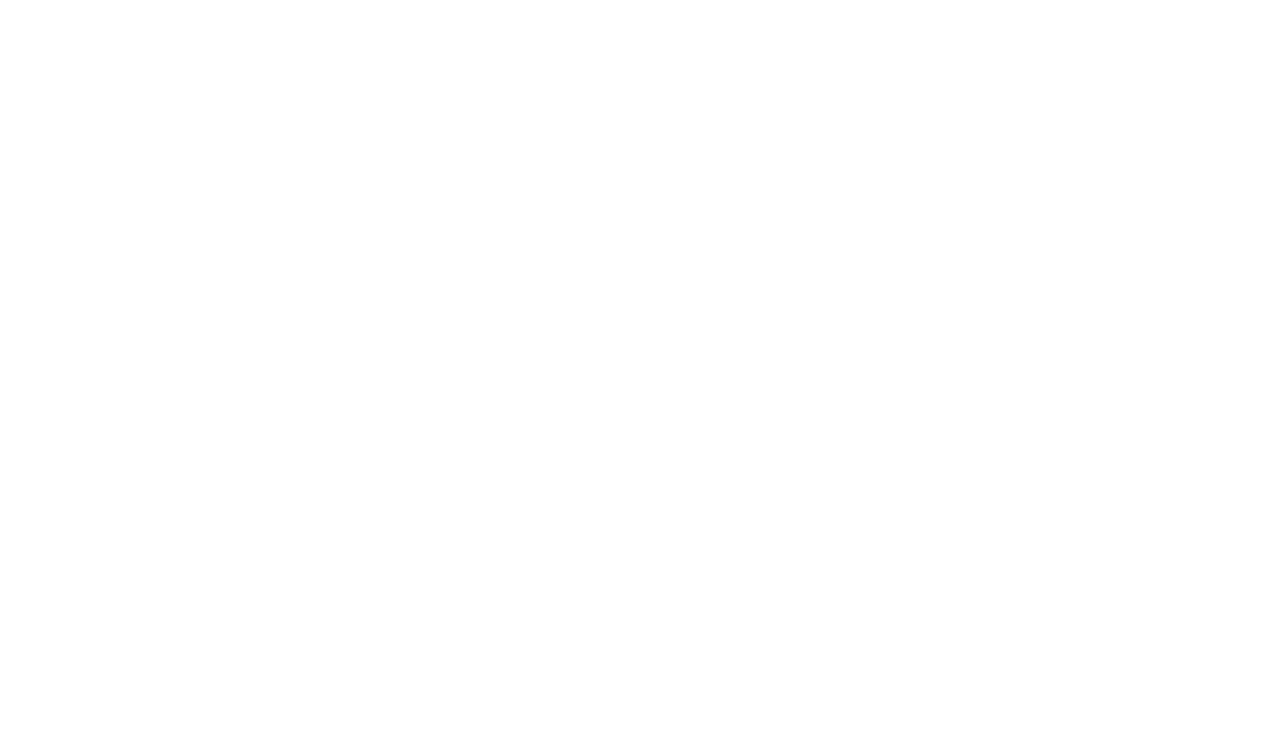
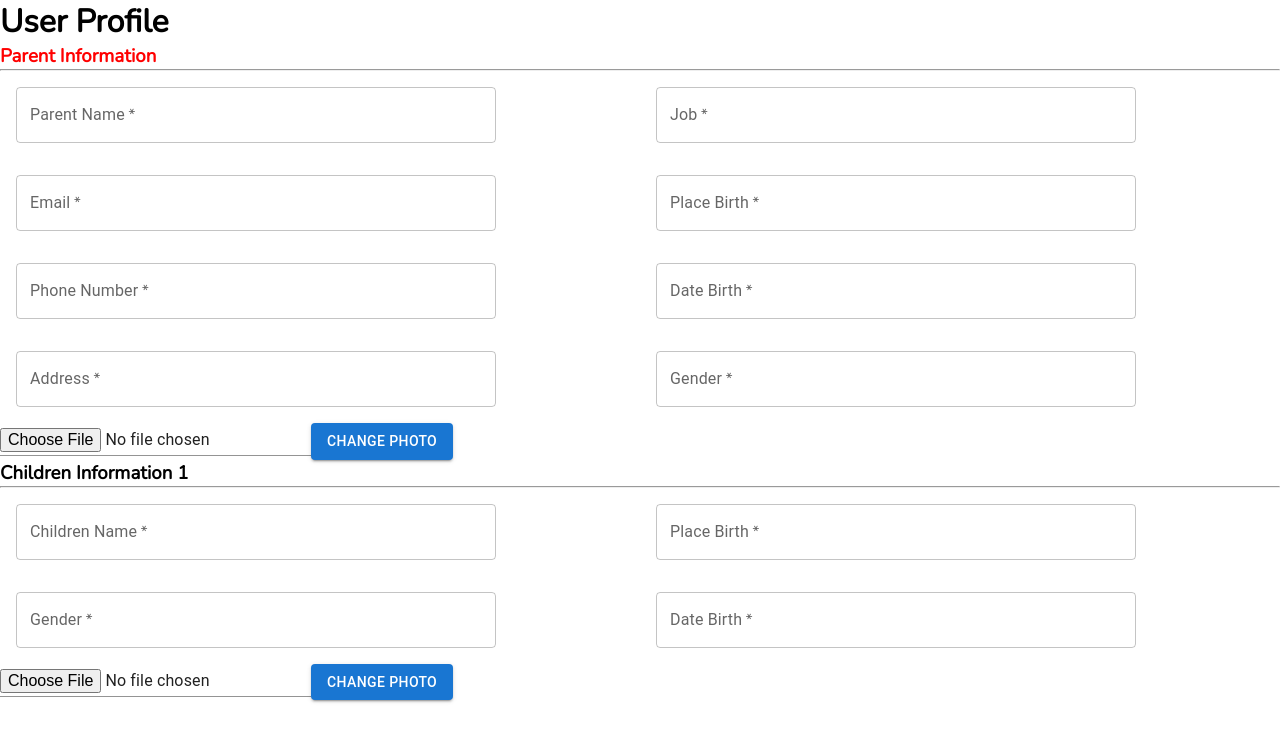
Before and after one commit to tiasafernanda/Hi-Parents, a React (Create React App) app: page /dashboardparent in a window 1280 px wide. Before the commit this address had no page. Shown: the top 742 px of the page. Built offline with nearby package versions, Linux system fonts and the light colour scheme.

Commit message:
mengambil sidebar

```diff
--- a/src/pages/dashboardParents/DashboardParent.jsx
+++ b/src/pages/dashboardParents/DashboardParent.jsx
@@ -1,9 +1,136 @@
-import React from 'react'
+import * as React from "react";
+import Box from "@mui/material/Box";
+import TextField from "@mui/material/TextField";
+import Input from "@mui/material/Input";
+import Button from "@mui/material/Button";
 
-export default function DashboardParent() {
-    return (
-        <div>
-            <h1>ok</h1>
+export default function ProfileParent() {
+  return (
+    <>
+      <h1>User Profile</h1>
+      <h3 style={{ color: "red" }}>Parent Information</h3>
+      <hr />
+      <Box
+        component="form"
+        sx={{
+          "& .MuiTextField-root": { m: 2, width: "50ch" }
+        }}
+        noValidate
+        autoComplete="off"
+      >
+        <div style={{ display: "flex" }}>
+          <Box sx={{ width: "50%", display: "flex", flexDirection: "column"}}>
+            <TextField
+              sx={{ width: "100%" }}
+              required
+              id="outlined-required"
+              label="Parent Name"
+              placeholder="Parent Name"
+            />
+            <TextField
+              required
+              id="outlined-required"
+              label="Email"
+              placeholder="Email"
+            />
+            <TextField
+              required
+              id="outlined-required"
+              label="Phone Number"
+              type="number"
+              placeholder="Phone Number"
+            />
+            <TextField
+              required
+              id="outlined-required"
+              label="Address"
+              type="text"
+              placeholder="Address"
+            />
+            <label htmlFor="contained-button-file">
+              <Input
+                accept="image/*"
+                id="contained-button-file"
+                multiple
+                type="file"
+              />
+              <Button variant="contained" component="span">
+                Change Photo
+              </Button>
+            </label>
+          </Box>
+          <Box sx={{ display: "flex", flexDirection: "column" }}>
+            <TextField
+              required
+              id="outlined-required"
+              label="Job"
+              placeholder="Job"
+            />
+            <TextField
+              required
+              id="outlined-required"
+              label="Place Birth"
+              placeholder="Place Birth"
+            />
+            <TextField
+              required
+              id="outlined-required"
+              label="Date Birth"
+              placeholder="Date Birth"
+            />
+            <TextField
+              required
+              id="outlined-required"
+              label="Gender"
+              type="text"
+              placeholder="Gender"
+            />
+          </Box>
         </div>
-    )
+        <h3>Children Information 1</h3>
+        <hr />
+        <div style={{ display: "flex" }}>
+          <Box sx={{ width: "50%", display: "flex", flexDirection: "column" }}>
+            <TextField
+              required
+              id="outlined-required"
+              label="Children Name"
+              placeholder="Children Name"
+            />
+            <TextField
+              required
+              id="outlined-required"
+              label="Gender"
+              placeholder="Gender"
+            />
+            <label htmlFor="contained-button-file">
+              <Input
+                accept="image/*"
+                id="contained-button-file"
+                multiple
+                type="file"
+              />
+              <Button variant="contained" component="span">
+                Change Photo
+              </Button>
+            </label>
+          </Box>
+          <Box sx={{ display: "flex", flexDirection: "column" }}>
+            <TextField
+              required
+              id="outlined-required"
+              label="Place Birth"
+              placeholder="Place Birth"
+            />
+            <TextField
+              required
+              id="outlined-required"
+              label="Date Birth"
+              placeholder="Date Birth"
+            />
+          </Box>
+        </div>
+      </Box>
+    </>
+  );
 }
--- a/src/pages/homepage/HomePage.jsx
+++ b/src/pages/homepage/HomePage.jsx
@@ -1,9 +1,36 @@
-import React from 'react';
+import React from "react";
+import HomeStyle from "./home.module.scss";
+
+
+
 
 export default function HomePage() {
   return (
-    <div>
-      <h1>Welcome to my channel</h1>
+    <div className="card-cover mx-3 mt-5">
+      <input type="Checkbox" />
+      <div className="card cardbody">
+        <img src="duasijoli.jpeg" alt="New Watch" className="img-thumbnail" />
+      </div>
+      <div className="card-text">
+        <h1>
+          Nemesis <span>One</span>
+        </h1>
+        <p>Your Product Description Goes Here</p>
+        <ul>
+          <li>
+            <i className="fab fa-facebook-f"></i>
+          </li>
+          <li>
+            <i className="fab fa-instagram"></i>
+          </li>
+          <li>
+            <i className="fab fa-twitter"></i>
+          </li>
+          <li>
+            <i className="bi bi-bag-check"></i>
+          </li>
+        </ul>
+      </div>
     </div>
   );
 }
--- /dev/null
+++ b/src/pages/homepage/home.module.scss
@@ -0,0 +1,105 @@
+.section .card-cover {
+    position: relative;
+    width: 300px;
+    height: 450px;
+}
+
+.cardbody {
+    width: 100%;
+    height: 100%;
+    background-color: #202020;
+    border-radius: 10px;
+    transition: 0.5s ease;
+}
+
+.cardbody .card-img {
+    display: flex;
+    justify-content: center;
+    align-items: center;
+}
+
+.cardbody .card-img img{
+    width: 284px;
+    background: none;
+    border: none;
+    margin-top: -43px;
+    animation: animate 3s infinite linear;
+}
+
+.cardbody .card-text {
+    height: 175px;
+    display: flex;
+    flex-direction: column;
+    justify-content: center;
+    align-items: center;
+    text-align: center;
+    color: #fff;
+    padding: 11px 10px 0px 10px;
+}
+
+.card-text h1{
+    font-family: 'Rubik', sans-serif;
+    font-size: 2em !important;
+    font-weight: 600;
+
+}
+
+.card-text h1 span {
+    color: #dd5835;
+}
+
+.card-text p {
+    font-family: 'Rubik', sans-serif;
+    line-height: 1.2;
+}
+
+.card-text ul{
+    display: flex;
+    justify-content: center;
+    align-items: center;
+    list-style-type: none;
+    padding: 0 !important;
+    margin: o !important;
+    z-index: 2;
+
+}
+
+.card-text ul li:hover {
+    color: #dd5835;
+}
+
+.section .card-cover input{
+    position: absolute;
+    top: 0; left: 0;
+    width: 300px;
+    height: 450px;
+    opacity: 0;
+    cursor: pointer;
+    z-index: 1;
+}
+
+input[type=checkbox]:checked ~
+.cardbody {
+    background-color: #fff;
+    color: #202020;
+    border: 1px solid #dd5835;
+}
+input[type=checkbox]:checked ~
+.cardbody .card-text {
+    color: #202020;
+}
+
+@keyframes animate {
+    0%{
+        position: relative;
+        transform: translate(0px);
+    }
+    50%{
+        position: relative;
+        transform: translate(6px);
+    }
+    100%{
+        position: relative;
+        transform: translate(0px);
+    }
+}
--- a/src/routes/Router.js
+++ b/src/routes/Router.js
@@ -1,12 +1,14 @@
-import React from 'react';
-import { Routes, Route } from 'react-router-dom';
-import HomePage from '../pages/homepage/HomePage';
+import React from "react";
+import { Routes, Route } from "react-router-dom";
+import DashboardParent from "../pages/dashboardParents/DashboardParent";
+import HomePage from "../pages/homepage/HomePage";
 
 export default function Router() {
   return (
     <div>
       <Routes>
-        <Route path="/" exact element={<HomePage/>}/>
+        <Route path="/" exact element={<HomePage />} />
+        <Route path="/dashboardparent" exact element={<DashboardParent />} />
       </Routes>
     </div>
   );
```
Also changed, not shown: src/pages/homepage/duasijoli.jpeg (added).
